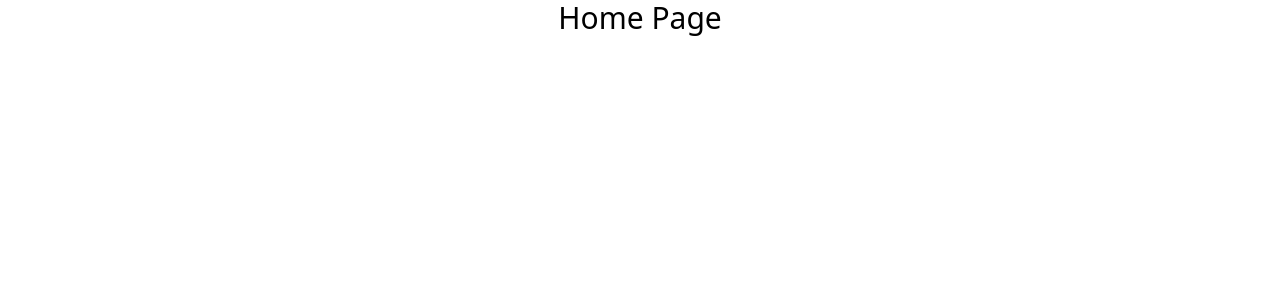
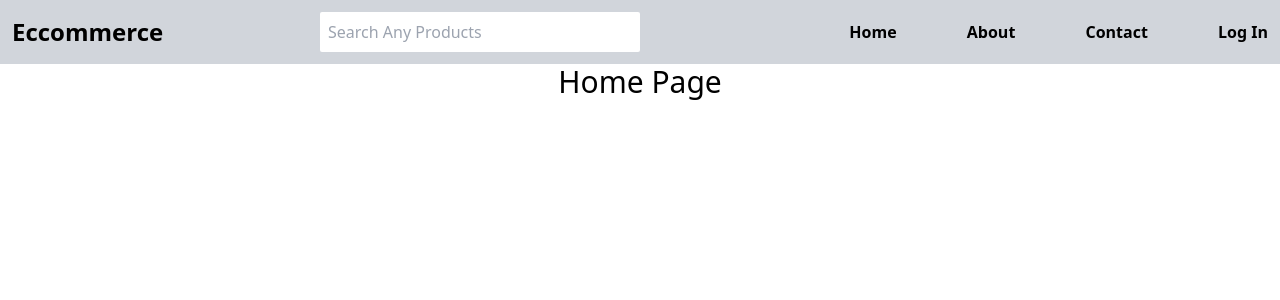
Before and after one commit to Akshay7V/Mern-Eccomerce, a React (Vite) app in the folder client/: page / in a window 1280 px wide. Shown: the top 300 px of the page. Built offline with nearby package versions, Linux system fonts and the light colour scheme.

Commit message:
Header Component Created.

```diff
--- /dev/null
+++ b/client/src/components/Header.jsx
@@ -0,0 +1,19 @@
+import React from 'react'
+import { Link } from 'react-router-dom'
+
+export default function Header() {
+    return (
+        <div className='h-16 bg-gray-300 px-3 py-1 items-center w-screen flex'>
+            <div className="w-1/2 flex">
+                <Link to={'/'} className='text-2xl font-semibold mr-auto my-auto'>Eccommerce</Link>
+                <input className='w-80 p-2 rounded-sm' type="text" placeholder='Search Any Products' />
+            </div>
+            <div className="w-1/3 ml-auto flex justify-between items-center font-semibold">
+                <Link to={'/'} >Home</Link>
+                <Link to={'/aboutus'} >About</Link>
+                <Link to={'/contactus'} >Contact</Link>
+                <Link to={'/signin'} >Log In</Link>
+            </div>
+        </div>
+    )
+}
--- a/client/src/components/signup.jsx
+++ b/client/src/components/signup.jsx
@@ -10,5 +10,5 @@ export default function Signup() {
       <button className='w-full py-2 px-1 bg-black text-white rounded-md' type='submit'>Sign Up</button>
       <p className='text-center'>Already have an account? <Link className='font-semibold' to={'/signin'}>Sign In</Link></p>
     </div>
-  )
+  );
 }
--- a/client/src/pages/Home.jsx
+++ b/client/src/pages/Home.jsx
@@ -1,7 +1,11 @@
 import React from 'react'
+import Header from '../components/Header'
 
 export default function Home() {
   return (
-    <div className='text-3xl text-center'>Home Page</div>
+    <div className="">
+      <Header/>
+      <div className='text-3xl text-center'>Home Page</div>
+    </div>
   )
 }
```
Also changed, not shown: 1 other file (tests, documents, lock files or other folders).
